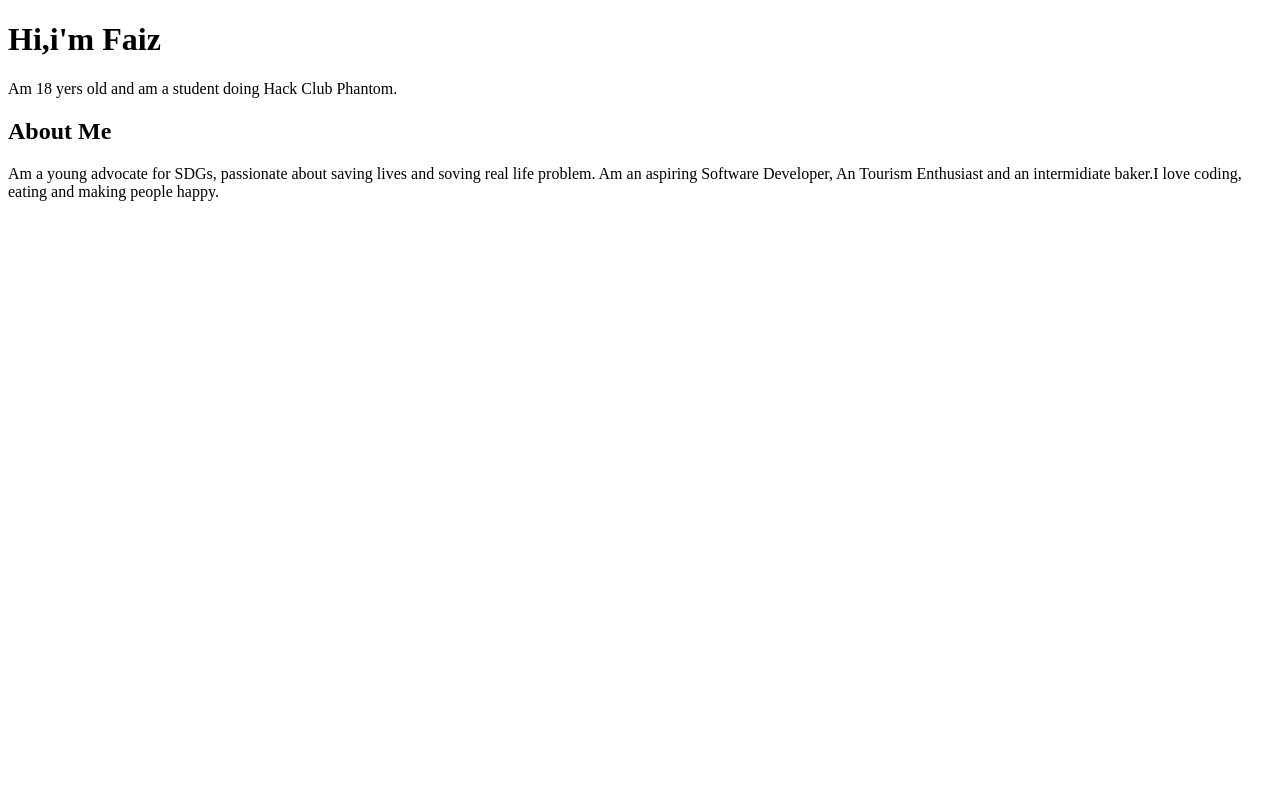
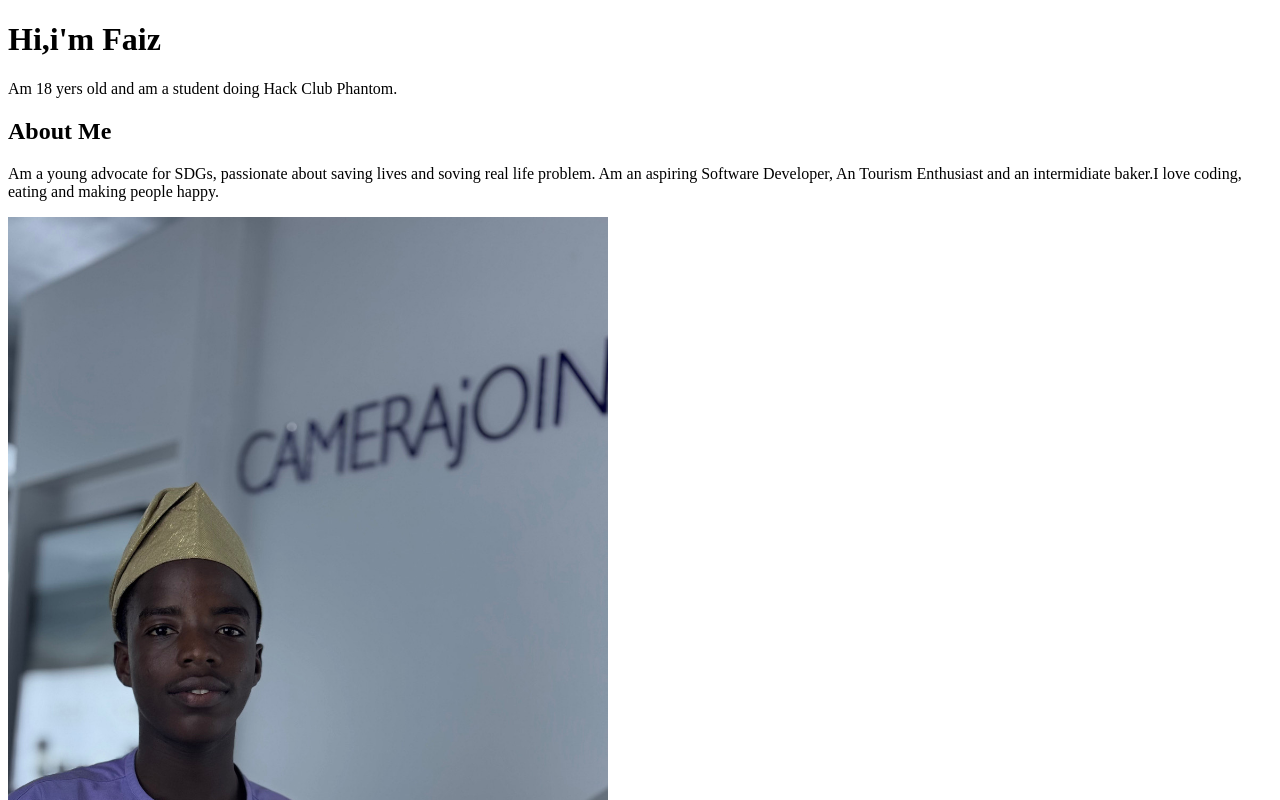
Before and after one commit to Faiz2008spec/my-portfolio, a plain HTML site: page index.html in a window 1280 px wide. Shown: the top 800 px of the page. Drawn offline with Linux system fonts and the light colour scheme.

Commit message:
added a photo

```diff
--- a/index.html
+++ b/index.html
@@ -8,6 +8,6 @@
         <p>Am 18 yers old and am a student doing Hack Club Phantom.</p>
         <h2>About Me</h2>
         <p>Am a young advocate for SDGs, passionate about saving lives and soving real life problem. Am an aspiring Software Developer, An Tourism Enthusiast and an intermidiate baker.I love coding, eating and making people happy.</p>
-
+        <img src="faiz-photo-1.jpeg" alt="a pictue of a boy" width="600">
     </body>
 </html>
```
